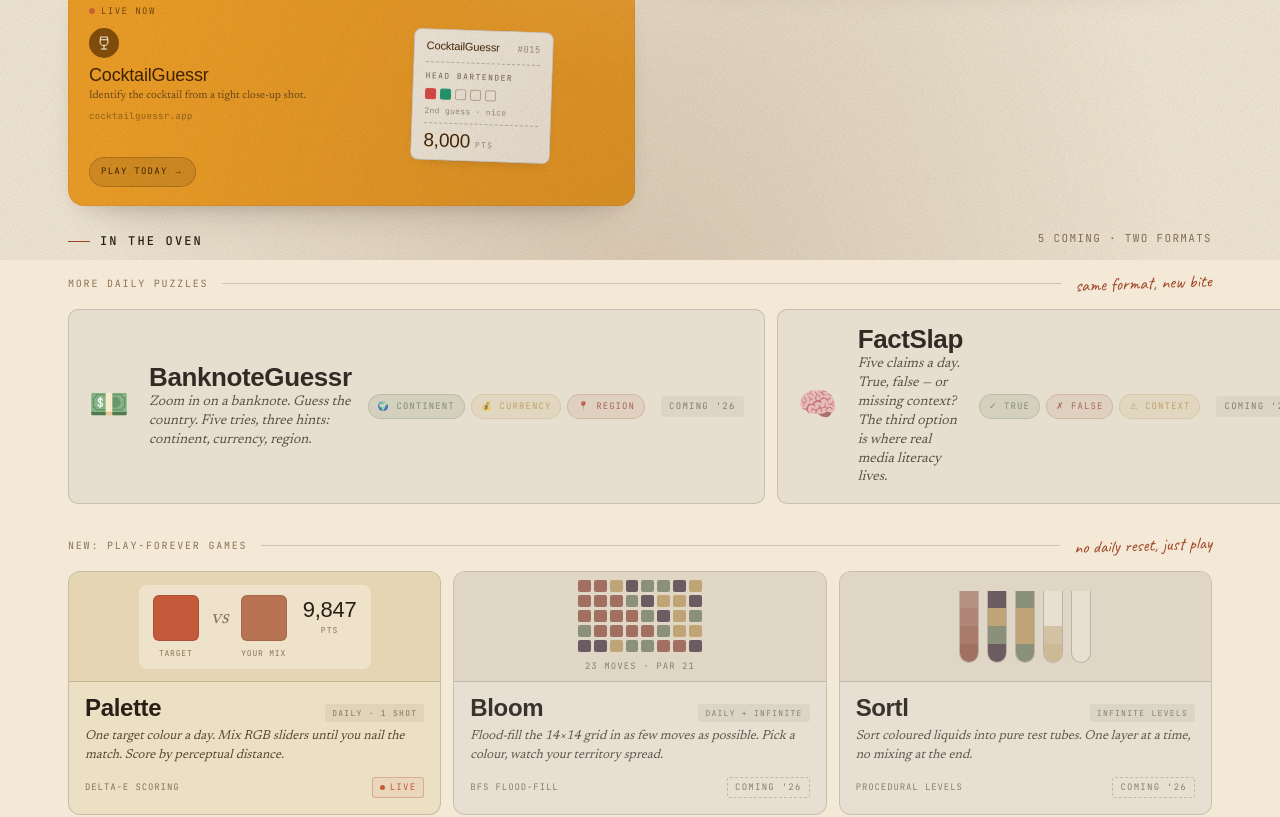
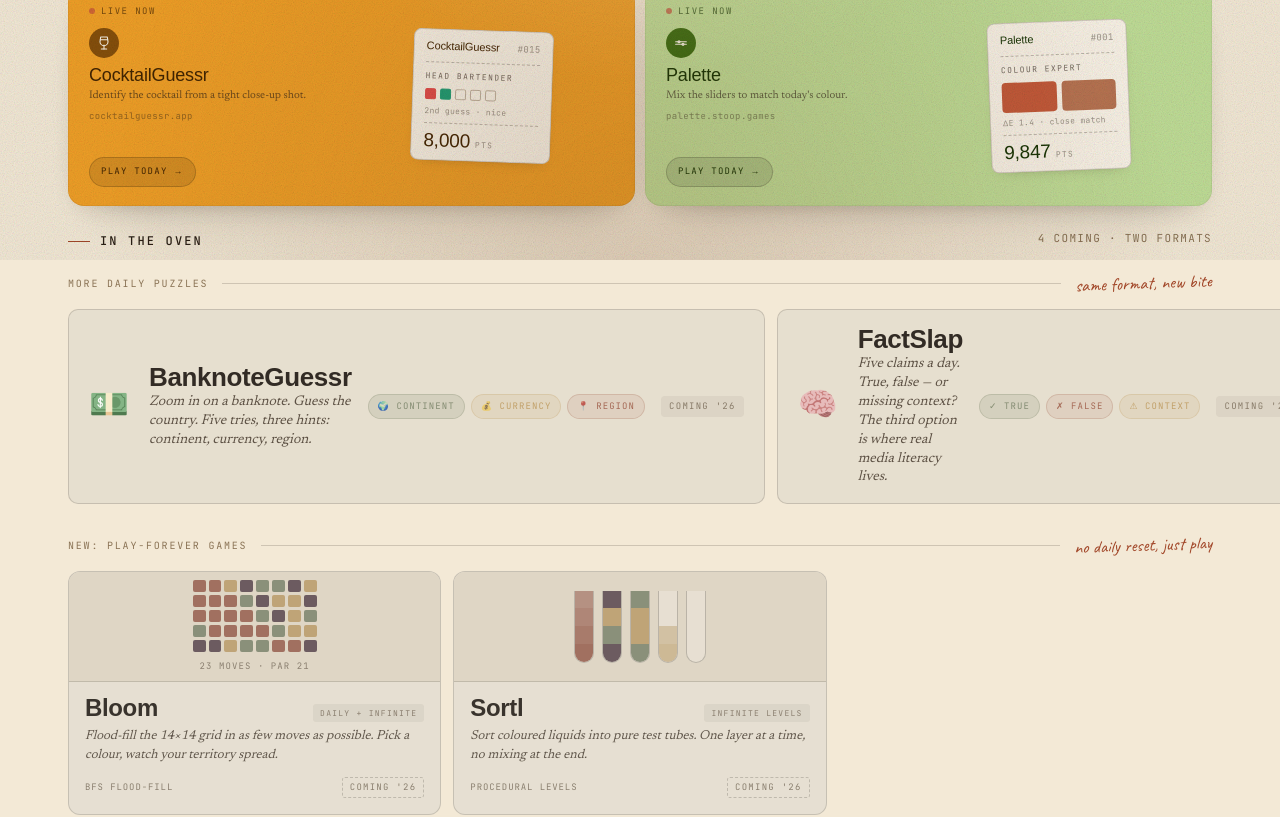
Before and after one commit to Sebidailyguessr/stoop, a Next.js app: page / in a window 1280 px wide. Shown: the part 540-1357 px from the top of the page. Built offline with nearby package versions, Linux system fonts and the light colour scheme; a web font is replaced by a local one.

Commit message:
Move Palette card to daily games section (c4)

```diff
--- a/app/page.tsx
+++ b/app/page.tsx
@@ -57,7 +57,7 @@ export default function Home() {
         <div className="tile-label">
           <h2 id="daily-h">Today&apos;s puzzles</h2>
           <span className="meta">
-            03 live · refreshes 00:00 UTC{' '}
+            04 live · refreshes 00:00 UTC{' '}
             <a className="play-one" href="#daily">play one ✶</a>
           </span>
         </div>
@@ -197,6 +197,48 @@ export default function Home() {
             </div>
           </a>
 
+          {/* Palette */}
+          <a className="card c4" href="https://palette.stoop.games" target="_blank" rel="noopener noreferrer">
+            <div className="card-left">
+              <div className="live-row">
+                <span className="live-dot" aria-hidden="true"></span>
+                Live now
+              </div>
+              <div className="icon-badge" aria-hidden="true">
+                <svg viewBox="0 0 24 24">
+                  <path d="M4 10l16 0" />
+                  <path d="M4 14l16 0" />
+                  <path d="M9 10m0 -1.5a1.5 1.5 0 1 0 0 3a1.5 1.5 0 0 0 0 -3" />
+                  <path d="M15 14m0 -1.5a1.5 1.5 0 1 0 0 3a1.5 1.5 0 0 0 0 -3" />
+                </svg>
+              </div>
+              <h3 className="game-name">Palette</h3>
+              <p className="game-desc">Mix the sliders to match today&apos;s colour.</p>
+              <span className="game-url">palette.stoop.games</span>
+              <span className="play-btn">Play today <span className="arrow">→</span></span>
+            </div>
+            <div className="card-right">
+              <div className="ticket" aria-hidden="true">
+                <div className="t-head">
+                  <h4 className="t-name">Palette</h4>
+                  <span className="t-num">#001</span>
+                </div>
+                <hr />
+                <div className="emotion">Colour Expert</div>
+                <div style={{display:'flex',gap:'5px',margin:'6px 0'}}>
+                  <div style={{flex:1,height:'30px',borderRadius:'4px',background:'#c45a3a'}}></div>
+                  <div style={{flex:1,height:'30px',borderRadius:'4px',background:'#b87452'}}></div>
+                </div>
+                <div className="context">ΔE 1.4 · close match</div>
+                <hr />
+                <div className="score-row">
+                  <span className="score">9,847</span>
+                  <span className="pts">pts</span>
+                </div>
+              </div>
+            </div>
+          </a>
+
         </div>
       </section>
 
@@ -204,7 +246,7 @@ export default function Home() {
       <section id="oven" aria-labelledby="oven-h">
         <div className="tile-label">
           <h2 id="oven-h">In the oven</h2>
-          <span className="meta">5 coming · two formats</span>
+          <span className="meta">4 coming · two formats</span>
         </div>
 
         <div className="oven-sub">
@@ -252,43 +294,6 @@ export default function Home() {
         </div>
 
         <div className="arcade-row">
-
-          {/* Palette */}
-          <a className="arcade-card arcade-card--live" href="https://palette.stoop.games" target="_blank" rel="noopener noreferrer">
-            <div className="arcade-preview" aria-hidden="true">
-              <div style={{display:'flex',alignItems:'center',gap:0,background:'rgba(243,233,214,0.7)',borderRadius:'8px',padding:'10px 14px'}}>
-                <div style={{display:'flex',flexDirection:'column',alignItems:'center',gap:'6px'}}>
-                  <div style={{width:'46px',height:'46px',borderRadius:'6px',background:'#c45a3a',border:'1px solid rgba(42,31,21,0.15)'}}></div>
-                  <span style={{fontFamily:'var(--mono)',fontSize:'8px',textTransform:'uppercase',letterSpacing:'0.1em',color:'var(--ink-faded)'}}>target</span>
-                </div>
-                <div style={{display:'flex',flexDirection:'column',alignItems:'center',gap:'6px',margin:'0 12px',paddingBottom:'18px'}}>
-                  <span style={{fontFamily:'var(--serif)',fontSize:'20px',color:'var(--ink-faded)',fontStyle:'italic'}}>vs</span>
-                </div>
-                <div style={{display:'flex',flexDirection:'column',alignItems:'center',gap:'6px'}}>
-                  <div style={{width:'46px',height:'46px',borderRadius:'6px',background:'#b87452',border:'1px solid rgba(42,31,21,0.15)'}}></div>
-                  <span style={{fontFamily:'var(--mono)',fontSize:'8px',textTransform:'uppercase',letterSpacing:'0.1em',color:'var(--ink-faded)'}}>your mix</span>
-                </div>
-                <div style={{marginLeft:'16px',display:'flex',flexDirection:'column',alignItems:'center',gap:'3px',paddingBottom:'18px'}}>
-                  <span style={{fontFamily:'var(--display)',fontSize:'22px',color:'var(--ink)',lineHeight:1,letterSpacing:'-0.01em'}}>9,847</span>
-                  <span style={{fontFamily:'var(--mono)',fontSize:'8px',textTransform:'uppercase',letterSpacing:'0.14em',color:'var(--ink-faded)'}}>pts</span>
-                </div>
-              </div>
-            </div>
-            <div className="arcade-body">
-              <div className="arcade-top">
-                <h3 className="arcade-name">Palette</h3>
-                <span className="arcade-type">Daily · 1 shot</span>
-              </div>
-              <p className="arcade-desc">One target colour a day. Mix RGB sliders until you nail the match. Score by perceptual distance.</p>
-              <div className="arcade-footer">
-                <span className="arcade-mechanic">Delta-E scoring</span>
-                <span className="arcade-live">
-                  <span className="arcade-live-dot" aria-hidden="true"></span>
-                  Live
-                </span>
-              </div>
-            </div>
-          </a>
 
           {/* Bloom */}
           <article className="arcade-card">
```
